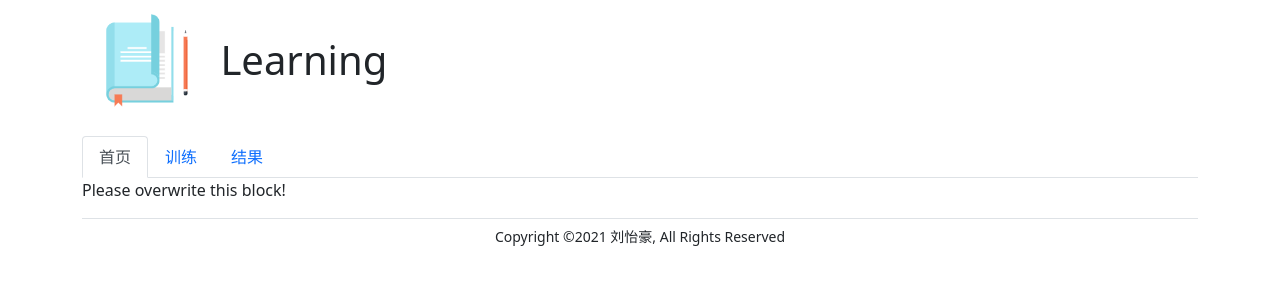
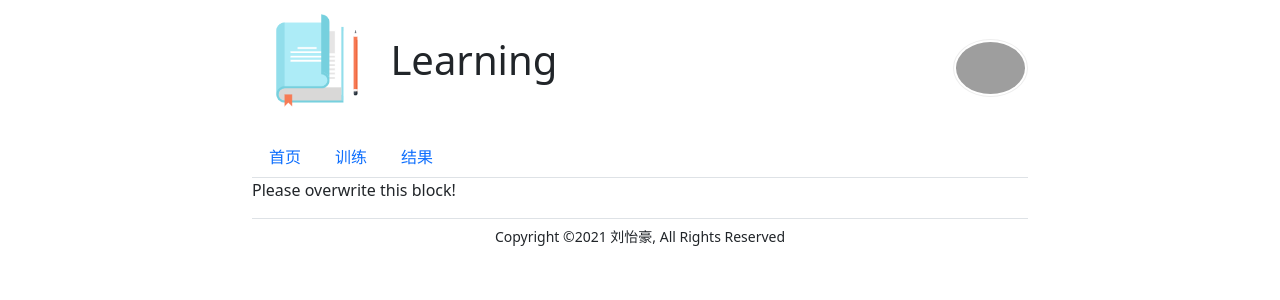
Before and after one commit to liuyihao18/Learning-Website, a Django app: template templates/custom.html in a window 1280 px wide. Shown: the top 300 px of the page. Run offline with Django 3.2, Linux system fonts and the light colour scheme; the template is opened without the code that fills it, so the values that code supplies are empty; some libraries are stand-ins or nearby versions; grey boxes are pictures that could not be loaded.

Commit message:
complete fundamental index page

```diff
--- a/static/css/custom.css
+++ b/static/css/custom.css
@@ -1,5 +1,36 @@
-#logo {
+.container {
+    width: 800px;
+}
+
+header {
+    display: flex;
+    align-items: center;
+}
+
+h1 {
+    flex-grow: 1;
+}
+
+.logo {
     height: 128px;
+}
+
+.avatar {
+    border: 1px solid #eee;
+    display: block;
+    margin: 0 auto;
+    padding: 2px;
+    border-radius: 50%;
+    transition: transform 1s ease-in-out;
+}
+
+.avatar:hover {
+    transform: rotate(360deg);
+}
+
+header .avatar {
+    max-width: 75px;
+    max-height: 75px;
 }
 
 footer {
--- a/templates/custom.html
+++ b/templates/custom.html
@@ -3,32 +3,36 @@
 <html lang="zh-CN">
 <head>
     <meta charset="UTF-8">
+    <meta name="viewport" content="width=device-width, initial-scale=1.0"/>
     <title>Learning</title>
     <link rel="shortcut icon" type="image/x-icon" href="{% static 'assets/favicon/favicon.ico' %}"/>
     <link rel="stylesheet" type="text/css" href="{% static 'css/bootstrap.min.css' %}"/>
     <link rel="stylesheet" type="text/css" href="{% static 'css/custom.css' %}"/>
+    {% block css %}
+    {% endblock %}
 </head>
 <body>
 <div class="container">
     <header>
         <h1>
-            <img id="logo" src="{% static 'assets/images/learning.png' %}" alt="learning"/>
-            <span id="title">Learning</span>
+            <img class="logo" src="{% static 'assets/images/learning.png' %}" alt="learning"/>
+            <span class="title">Learning</span>
         </h1>
+        <img class="avatar" src="{% static 'assets/images/avatar.jpg' %}" alt="avatar"/>
+    </header>
     <nav>
         <ul class="nav nav-tabs">
             <li class="nav-item">
-                    <a class="nav-link active" href="">首页</a>
+                <a class="nav-link {% if active == 'index' %}active{% endif %}" href="">首页</a>
             </li>
             <li class="nav-item">
-                    <a class="nav-link" href="">训练</a>
+                <a class="nav-link {% if active == 'train' %}active{% endif %}" href="">训练</a>
             </li>
             <li class="nav-item">
-                    <a class="nav-link" href="">结果</a>
+                <a class="nav-link {% if active == 'result' %}active{% endif %}" href="">结果</a>
             </li>
         </ul>
     </nav>
-    </header>
     <main>
         {% block main %}
             <p>Please overwrite this block!</p>
--- a/templates/index.html
+++ /dev/null
@@ -1 +0,0 @@
-{% extends 'custom.html' %}
```
Also changed, not shown: Learning/static/Learning/css/index.css (added, +36 -0 lines), Learning/templates/Learning/index.html (added, +32 -0 lines), Learning/views.py (+9 -1 lines). Lines whose indentation alone changed are shown as unchanged.
